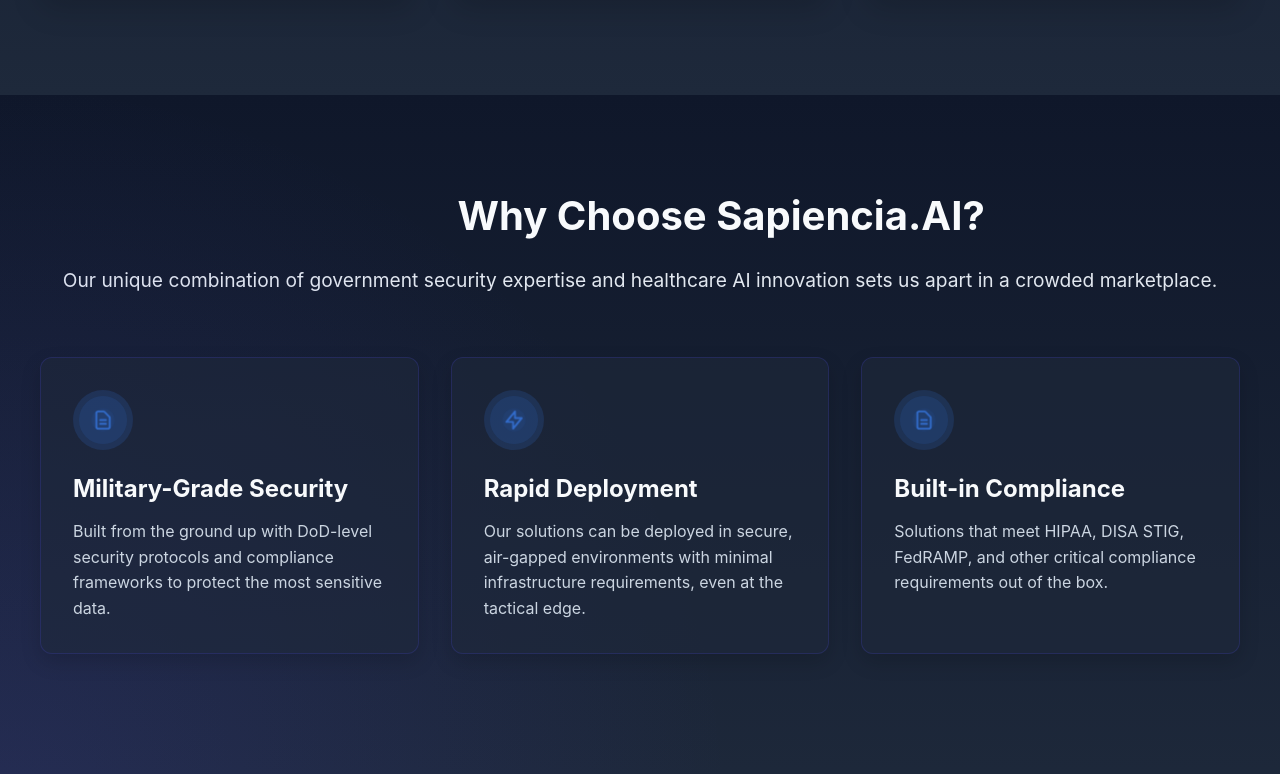
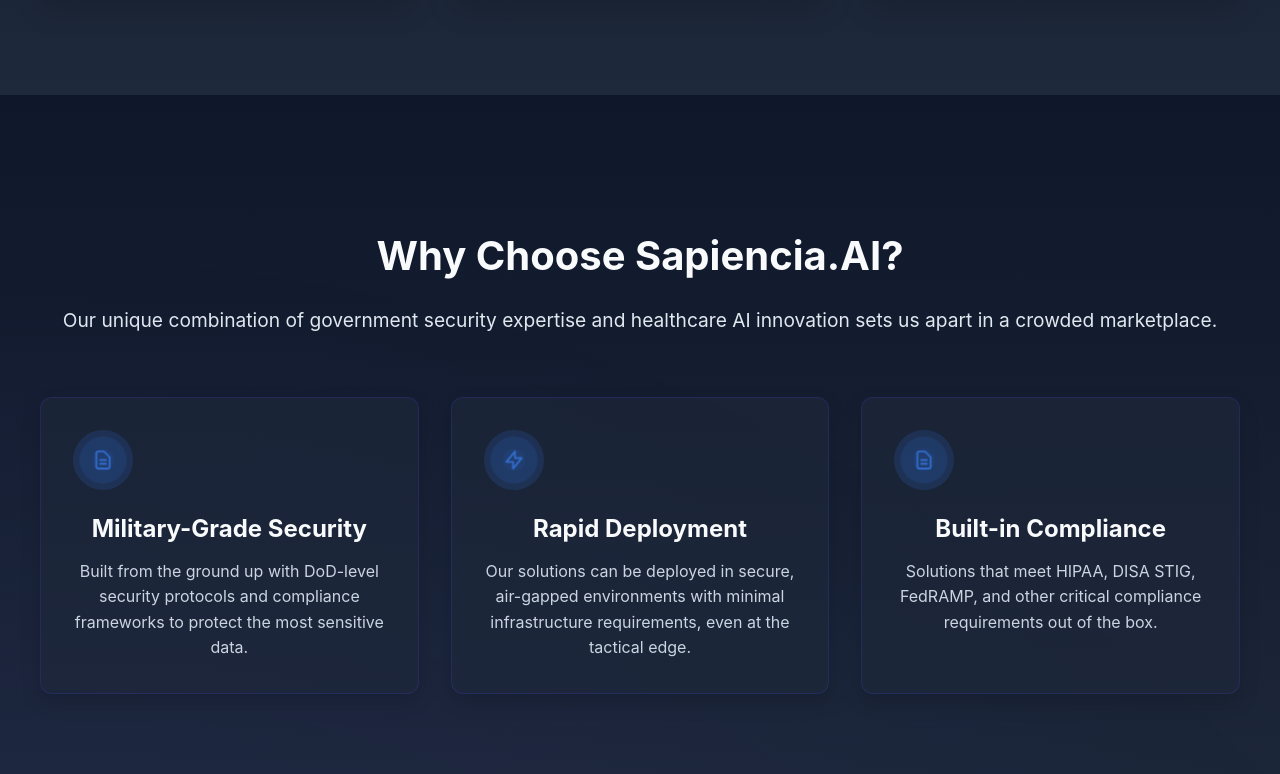
Before and after one commit to PratheekshaSudhir/Sapiencia_Recent, a React (Create React App) app: page / in a window 1280 px wide. Shown: the part 1366-2140 px from the top of the page. Built offline with nearby package versions, Linux system fonts and the light colour scheme.

Commit message:
small updates of home done

```diff
--- a/src/pages/Home.css
+++ b/src/pages/Home.css
@@ -212,6 +212,7 @@
   text-align: center;
   position: relative;
   background: linear-gradient(to bottom, #0f172a, #1e293b);
+
 }
 
 .core-offerings h2, .security-standards h2, .final-cta h2 {
@@ -221,6 +222,7 @@
   color: #f8fafc;
   position: relative;
   display: inline-block;
+  z-index: 1;
 }
 
 .core-offerings h2::after, .security-standards h2::after, .final-cta h2::after {
@@ -249,6 +251,7 @@
   gap: 2.5rem;
   max-width: 1200px;
   margin: 0 auto;
+
 }
 
 .offering-card {
@@ -262,6 +265,7 @@
   box-shadow: 0 10px 30px rgba(0, 0, 0, 0.15);
   position: relative;
   overflow: hidden;
+  z-index: 1;
 }
 
 .offering-card::before {
@@ -345,6 +349,7 @@
   justify-content: center;
   max-width: 900px;
   margin: 0 auto;
+  z-index: 1;
 }
 
 .standards-list span {
@@ -355,6 +360,7 @@
   border: 1px solid rgba(59, 130, 246, 0.2);
   transition: all 0.3s ease;
   box-shadow: 0 4px 6px rgba(0, 0, 0, 0.1);
+  z-index: 1;
 }
 
 .standards-list span:hover {
@@ -388,14 +394,21 @@
   gap: 1.5rem;
   justify-content: center;
   flex-wrap: wrap;
+  z-index: 1;
 }
 
 /* Why Us Section */
 .why-us-section {
   background: linear-gradient(to bottom, #0f172a, #1e293b);
   padding: 6rem 2rem;
-  position: relative;
-  overflow: hidden;
+  /* position: relative;
+  overflow: hidden; */
+  min-height: 100vh;
+  text-align: center;
+  align-items: center;
+  display: flex;
+  flex-direction: column;
+  justify-content: center;
 }
 
 .why-us-section::before {
@@ -416,7 +429,9 @@
   position: relative;
   display: inline-block;
   text-align: center;
-  margin-left:35%;
+  z-index: 1;
+  max-width: 90%; /* Ensure it fits smaller screens */
+  word-wrap: break-word; /* Handle long text gracefully */
 }
 
 .why-us-intro {
@@ -436,7 +451,9 @@
   gap: 2rem;
   max-width: 1200px;
   margin: 0 auto 4rem auto;
+  z-index: 1;
 }
+
 
 .why-us-card {
   background-color: rgba(30, 41, 59, 0.6);
@@ -447,6 +464,7 @@
   position: relative;
   overflow: hidden;
   box-shadow: 0 8px 20px rgba(0, 0, 0, 0.15);
+  z-index: 1;
 }
 
 .why-us-card:hover {
```
